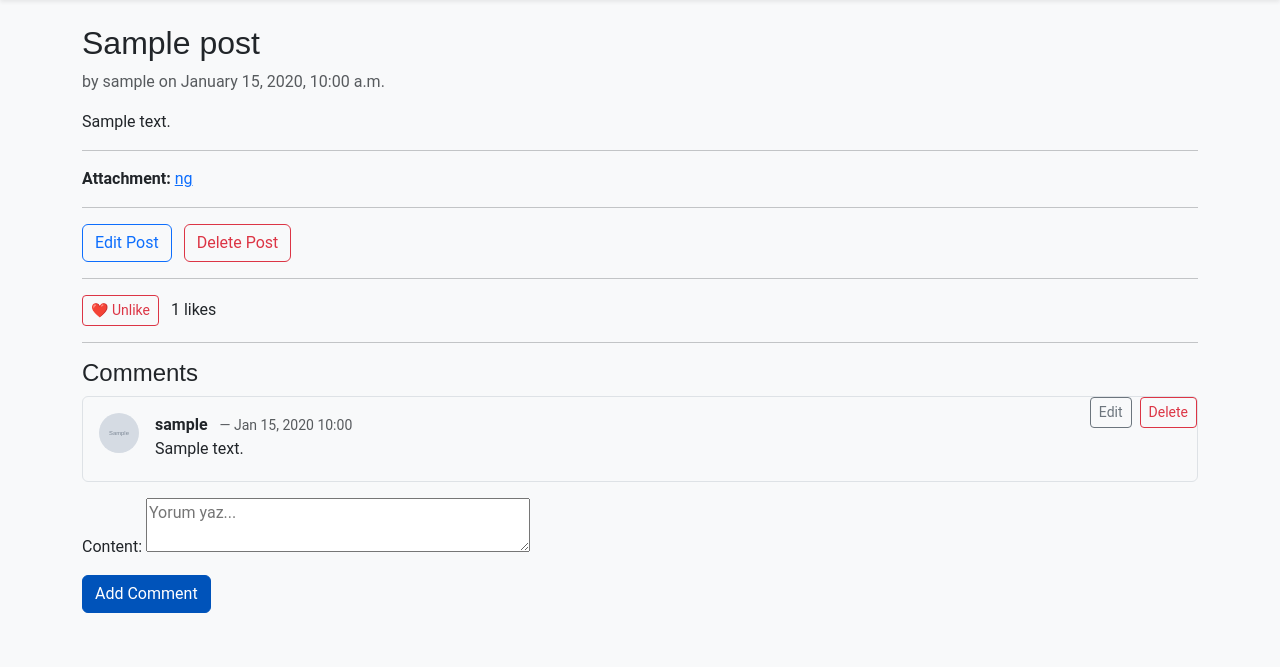
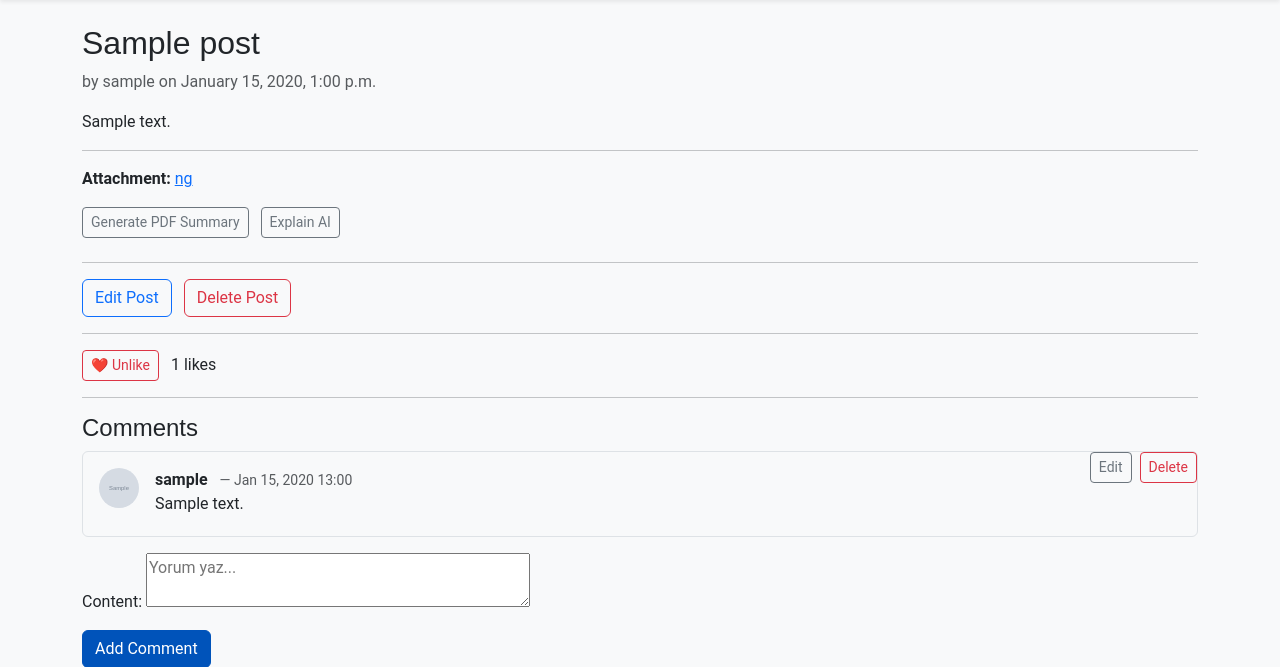
Before and after one commit to Taylanozveren/FullStack-Networking-Project-LeanSphere, a Django app: a page that uses templates/post_detail.html in a window 1280 px wide. Shown: the part 62-729 px from the top of the page. Run offline with Django 5.2, Linux system fonts and the light colour scheme; a user stored in the database is signed in; tables that the repository leaves empty hold one stand-in row (values such as "Sample post"); grey boxes marked "Sample" are stand-in pictures; data that the repository does not hold is empty; some libraries are stand-ins or nearby versions.

Commit message:
feat(ai): Phase-5 AI features – Hugging Face PDF & text summarization, explain endpoints, HTMX integration

```diff
--- a/core/urls.py
+++ b/core/urls.py
@@ -35,5 +35,6 @@ urlpatterns = [
     path('notifications/', views.notifications, name='notifications'),
     path('notifications/read/<int:pk>/',   views.mark_notification_read, name='mark_notification_read'),
     path('notifications/delete/<int:pk>/', views.delete_notification,    name='delete_notification'),
-
+    path('posts/<slug:slug>/summary/', views.post_summary, name='post_summary'),
+    path('posts/<slug:slug>/explain/',      views.post_explain, name='post_explain'),
 ]
--- a/core/views.py
+++ b/core/views.py
@@ -1,20 +1,20 @@
-# core/views.py
 # core/views.py
 
+import re
+import requests
 from django.shortcuts import render, redirect, get_object_or_404
 from django.contrib import messages
 from django.contrib.auth.decorators import login_required
 from django.db.models import Q, Count
-
-from .models import (
-    Profile, Discipline, Course, Post, Comment, Like, Notification
-)
-from .forms import CommentForm, PostForm, ProfileForm, UserRegisterForm
-from django.contrib.auth import authenticate, login as auth_login, logout as auth_logout
 from django.core.exceptions import PermissionDenied
 from django.http import JsonResponse
 from django.views.decorators.http import require_POST
+from django.contrib.auth import authenticate, login as auth_login, logout as auth_logout
+from django.utils import timezone
 
+from .models import Profile, Discipline, Course, Post, Comment, Like, Notification
+from .forms import CommentForm, PostForm, ProfileForm, UserRegisterForm
+from .utils import extract_text_from_pdf, chunk_text, generate_summary, generate_explanation
 
 
 def home(request):
@@ -83,15 +83,12 @@ def course_list(request):
     return render(request, 'course_list.html', {'disciplines': disciplines})
 
 
-
 @login_required
 def course_detail(request, slug):
     course = get_object_or_404(Course, slug=slug)
 
-    # File-type filter param: all/pdf/image/text
     filter_type = request.GET.get('filter', 'all')
     all_posts = course.posts.all().order_by('-created_at')
-
     if filter_type == 'pdf':
         posts = all_posts.filter(file__iendswith='.pdf')
     elif filter_type == 'image':
@@ -102,8 +99,6 @@ def course_detail(request, slug):
         posts = all_posts
 
     is_joined = course in request.user.profile.joined_courses.all()
-
-    # Burada filtre seçeneklerini tanımlıyoruz:
     filter_choices = [
         ('all', 'All'),
         ('pdf', 'PDF'),
@@ -116,7 +111,7 @@ def course_detail(request, slug):
         'posts': posts,
         'is_joined': is_joined,
         'filter_type': filter_type,
-        'filter_choices': filter_choices,   # ← ekledik
+        'filter_choices': filter_choices,
     })
 
 
@@ -157,9 +152,16 @@ def create_post(request, slug):
 def post_detail(request, slug):
     post = get_object_or_404(Post, slug=slug)
     comment_form = CommentForm()
+
+    # kısa içerikse explain, uzun içerikse summary butonu göstermek için
+    TEXT_EXPLAIN_THRESHOLD = 200
+    content_text = post.content or ""
+    is_short_content = bool(content_text.strip()) and len(content_text) <= TEXT_EXPLAIN_THRESHOLD
+
     return render(request, 'post_detail.html', {
         'post': post,
         'comment_form': comment_form,
+        'is_short_content': is_short_content,
     })
 
 
@@ -175,8 +177,6 @@ def add_comment(request, post_id):
             comment.user = user
             comment.post = post
             comment.save()
-
-            # Bildirim oluştur
             if post.author != user:
                 Notification.objects.create(
                     user=post.author,
@@ -242,32 +242,24 @@ def edit_comment(request, comment_id):
         if form.is_valid():
             form.save()
             comments = comment.post.comments.all().order_by('created_at')
-            # Eğer HTMX request ise güncel yorum listesini dön!
             if request.headers.get('Hx-Request') or request.META.get('HTTP_HX_REQUEST'):
                 return render(request, '_comments_list.html', {
                     'comments': comments,
                     'user': request.user
                 })
             return redirect('post_detail', slug=comment.post.slug)
-        else:
-            # Hatalı form varsa formu inline dön (çok nadir)
-            if request.headers.get('Hx-Request') or request.META.get('HTTP_HX_REQUEST'):
-                return render(request, 'comment_form.html', {
-                    'form': form,
-                    'comment': comment
-                })
     else:
         form = CommentForm(instance=comment)
-        if request.headers.get('Hx-Request') or request.META.get('HTTP_HX_REQUEST'):
-            return render(request, 'comment_form.html', {
-                'form': form,
-                'comment': comment
-            })
-
+    if request.headers.get('Hx-Request') or request.META.get('HTTP_HX_REQUEST'):
+        return render(request, 'comment_form.html', {
+            'form': form,
+            'comment': comment
+        })
     return render(request, 'comment_form.html', {
         'form': form,
         'comment': comment
     })
+
 
 @login_required
 def delete_comment(request, comment_id):
@@ -284,13 +276,11 @@ def delete_comment(request, comment_id):
                 'user': request.user
             })
         return redirect('post_detail', slug=post.slug)
-    # Silmeden önce “emin misin?” popup için partial döndür
     if request.headers.get('Hx-Request') or request.META.get('HTTP_HX_REQUEST'):
         return render(request, 'comment_confirm_delete.html', {'comment': comment})
     return render(request, 'comment_confirm_delete.html', {'comment': comment})
 
 
-# --- GLOBAL SEARCH ---
 @login_required
 def search(request):
     q = request.GET.get('q', '').strip()
@@ -306,18 +296,16 @@ def search(request):
     })
 
 
-# --- LIKE TOGGLE ---
 @login_required
 def toggle_like(request, post_id):
     post = get_object_or_404(Post, id=post_id)
     user = request.user
 
-    # Eğer zaten beğenmişse beğeniyi sil, yoksa ekle
+    # Like / Unlike
     if user in post.likes.all():
         Like.objects.filter(user=user, post=post).delete()
     else:
         Like.objects.create(user=user, post=post)
-        # Bildirim oluştur
         if post.author != user:
             Notification.objects.create(
                 user=post.author,
@@ -326,18 +314,20 @@ def toggle_like(request, post_id):
                 message=f"{user.username} liked your post “{post.title}”."
             )
 
+    # HTMX request ise sadece like form partial
+    if request.headers.get('Hx-Request'):
+        return render(request, 'partials/like_form.html', {
+            'post': post,
+            'user': user,
+        })
+
     return redirect('post_detail', slug=post.slug)
 
 
-# --- DASHBOARD & ANALYTICS ---
 @login_required
 def dashboard(request):
     profile = request.user.profile
-
-    # 1. Toplam post sayısı
     total_posts = Post.objects.filter(author=request.user).count()
-
-    # 2. En çok beğeni alan gönderi
     top_liked = (
         Post.objects
             .filter(author=request.user)
@@ -345,8 +335,6 @@ def dashboard(request):
             .order_by('-like_count')
             .first()
     )
-
-    # 3. Kullanıcının en aktif olduğu ders
     active_course = (
         Course.objects
             .filter(members=profile)
@@ -354,16 +342,12 @@ def dashboard(request):
             .order_by('-post_count')
             .first()
     )
-
-    # 4. Derslere göre post dağılımı (donut chart)
     course_stats = (
         Course.objects
             .filter(members=profile)
             .annotate(post_count=Count('posts'))
             .values('title', 'post_count')
     )
-
-    # 5. Top 5 beğeni alan post (bar chart)
     top5_posts = (
         Post.objects
             .filter(author=request.user)
@@ -371,7 +355,6 @@ def dashboard(request):
             .order_by('-like_count')[:5]
             .values('title', 'like_count')
     )
-
     return render(request, 'dashboard.html', {
         'total_posts': total_posts,
         'top_liked': top_liked,
@@ -380,14 +363,11 @@ def dashboard(request):
         'top5_posts': list(top5_posts),
     })
 
-    # Yeni: Bildirimleri listeleyen view
+
 @login_required
 def notifications(request):
-    # 1) Önce: kullanıcının tüm bildirimlerini en yeni→eskiye çekiyoruz
-    notes = request.user.notifications.all()  # related_name="notifications"
-    # 2) Sonra: okunmamışları “okundu” olarak işaretliyoruz
+    notes = request.user.notifications.all()
     request.user.notifications.filter(is_read=False).update(is_read=True)
-    # 3) Template’e geçiriyoruz
     return render(request, 'notifications.html', {
         'all_notifications': notes,
     })
@@ -400,8 +380,8 @@ def mark_notification_read(request, pk):
     if not note.is_read:
         note.is_read = True
         note.save()
-    # Sadece status dönüyoruz, JS DOM’u güncelleyecek
     return JsonResponse({'success': True})
+
 
 @login_required
 @require_POST
@@ -409,3 +389,70 @@ def delete_notification(request, pk):
     note = get_object_or_404(Notification, pk=pk, user=request.user)
     note.delete()
     return JsonResponse({'success': True})
+
+
+@login_required
+def post_explain(request, slug):
+    post = get_object_or_404(Post, slug=slug)
+    text = (post.content or "").strip()
+    if not text:
+        return render(request, 'partials/ai_summary.html', {
+            'error': "No text content to explain."
+        })
+    try:
+        explanation = generate_explanation(text)
+    except Exception as e:
+        print("Explain API error:", e)
+        return render(request, 'partials/ai_summary.html', {
+            'error': "Could not generate AI explanation right now."
+        })
+    return render(request, 'partials/ai_summary.html', {
+        'summary': explanation,
+        'title': 'AI Explanation',
+        'now': timezone.localtime(),
+    })
+
+
+@login_required
+def post_summary(request, slug):
+    post = get_object_or_404(Post, slug=slug)
+    summary_type = request.GET.get('type', 'pdf')  # 'pdf' veya 'text'
+
+    # Kaynak metni al
+    if summary_type == 'pdf':
+        if not post.file:
+            return render(request, 'partials/ai_summary.html', {
+                'error': "No PDF attached."
+            })
+        text = extract_text_from_pdf(post.file.path)
+    else:
+        text = (post.content or "").strip()
+        if not text:
+            return render(request, 'partials/ai_summary.html', {
+                'error': "No text content to process."
+            })
+
+    # Özet üret
+    chunks = chunk_text(text, max_chars=8000)
+    summaries = []
+    try:
+        for block in chunks:
+            summaries.append(generate_summary(block))
+    except Exception as e:
+        print("HuggingFace chunk error:", e)
+        return render(request, 'partials/ai_summary.html', {
+            'error': "Could not generate AI summary. Please shorten the content and try again."
+        })
+
+    final_summary = "\n\n".join(summaries)
+
+    # PDF özeti ise kaydet
+    if summary_type == 'pdf':
+        post.pdf_summary = final_summary
+        post.save()
+
+    return render(request, 'partials/ai_summary.html', {
+        'summary': final_summary,
+        'title': 'AI Summary',
+        'now': timezone.localtime(),
+    })
--- /dev/null
+++ b/templates/partials/like_form.html
@@ -0,0 +1,22 @@
+{# templates/partials/like_form.html #}
+<div id="like-form-{{ post.id }}">
+  <form
+    method="post"
+    hx-post="{% url 'toggle_like' post.id %}"
+    hx-target="#like-form-{{ post.id }}"
+    hx-swap="outerHTML"
+    class="d-inline"
+  >
+    {% csrf_token %}
+    {% if user in post.likes.all %}
+      <button type="submit" class="btn btn-sm btn-outline-danger">
+        ❤️ Unlike
+      </button>
+    {% else %}
+      <button type="submit" class="btn btn-sm btn-outline-primary">
+        🤍 Like
+      </button>
+    {% endif %}
+    <span class="ms-2">{{ post.likes.count }} likes</span>
+  </form>
+</div>
--- a/templates/post_detail.html
+++ b/templates/post_detail.html
@@ -7,7 +7,10 @@
   <p class="text-muted">
     by {{ post.author.username }} on {{ post.created_at|date:"F j, Y, g:i a" }}
   </p>
-  <div class="mb-3">{{ post.content|linebreaks }}</div>
+
+  <div class="mb-3">
+    {{ post.content|linebreaks }}
+  </div>
 
   {% if post.file %}
     <hr>
@@ -19,41 +22,75 @@
     </p>
   {% endif %}
 
+  {# ——— On-Demand AI Controls ——— #}
+  <div id="summary-controls" class="mb-3">
+    {% if post.file %}
+      <button
+        class="btn btn-sm btn-outline-secondary me-2"
+        hx-get="{% url 'post_summary' post.slug %}?type=pdf"
+        hx-target="#ai-summary-container"
+        hx-swap="innerHTML"
+        hx-indicator="#ai-loading">
+        Generate PDF Summary
+      </button>
+    {% endif %}
+
+    {% if post.content %}
+      {% if is_short_content %}
+        <button
+          class="btn btn-sm btn-outline-secondary"
+          hx-get="{% url 'post_summary' post.slug %}?type=text"
+          hx-target="#ai-summary-container"
+          hx-swap="innerHTML"
+          hx-indicator="#ai-loading">
+          Explain AI
+        </button>
+      {% else %}
+        <button
+          class="btn btn-sm btn-outline-secondary"
+          hx-get="{% url 'post_summary' post.slug %}?type=text"
+          hx-target="#ai-summary-container"
+          hx-swap="innerHTML"
+          hx-indicator="#ai-loading">
+          Generate Text Summary
+        </button>
+      {% endif %}
+    {% endif %}
+
+    <div id="ai-loading"
+         class="spinner-border text-primary ms-2 d-none"
+         role="status">
+      <span class="visually-hidden">Loading...</span>
+    </div>
+  </div>
+
+  {# ——— HTMX ile gelen AI partial buraya gelecek ——— #}
+  <div id="ai-summary-container" class="my-4"></div>
+
   {% if request.user == post.author %}
     <hr>
     <a href="{% url 'edit_post' post.slug %}" class="btn btn-outline-primary">Edit Post</a>
     <a href="{% url 'delete_post' post.slug %}" class="btn btn-outline-danger ms-2">Delete Post</a>
   {% endif %}
 
-  <!-- Like Toggle Bölümü -->
+  {# templates/post_detail.html içinden beğeni kısmı #}
 <hr>
+
 {% if user.is_authenticated %}
-    <form method="post" action="{% url 'toggle_like' post.id %}">
-      {% csrf_token %}
-      {% if user in post.likes.all %}
-        <button type="submit" class="btn btn-sm btn-outline-danger">
-          ❤️ Unlike
-        </button>
-      {% else %}
-        <button type="submit" class="btn btn-sm btn-outline-primary">
-          🤍 Like
-        </button>
-      {% endif %}
-      <span class="ms-2">{{ post.likes.count }} likes</span>
-    </form>
+  {% include 'partials/like_form.html' with post=post user=user %}
 {% else %}
   <p class="text-muted">
     You must <a href="{% url 'login' %}">log in</a> to like posts.
   </p>
 {% endif %}
 
-  <!-- Comments Bölümü (AJAX & Partial Yorumlar) -->
   <hr>
+
+  {# --- Comments --- #}
   <h4>Comments</h4>
   <div id="comments-section">
     {% include '_comments_list.html' with comments=post.comments.all user=user %}
   </div>
-
   {% if user.is_authenticated %}
     <form id="comment-form"
           hx-post="{% url 'add_comment' post.id %}"
```
Also changed, not shown: core/models.py (+22 -8 lines), core/utils.py (added, +109 -0 lines), learnsphere/settings.py (+6 -1 lines), templates/partials/ai_summary.html (added, +39 -0 lines), core/migrations/0004_post_pdf_summary.py (added). Lines whose indentation alone changed are shown as unchanged.
